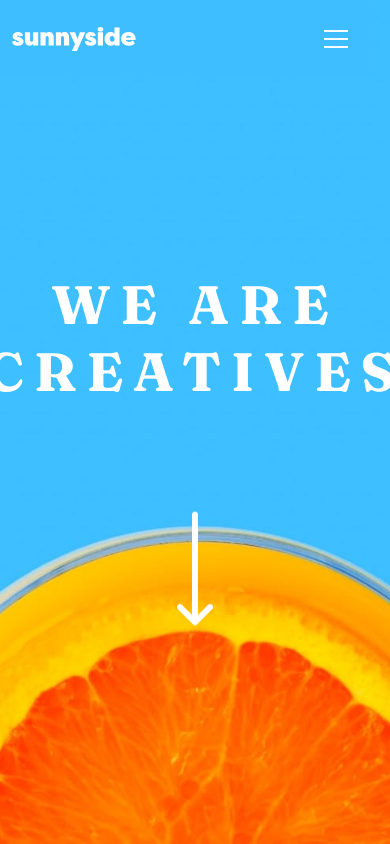
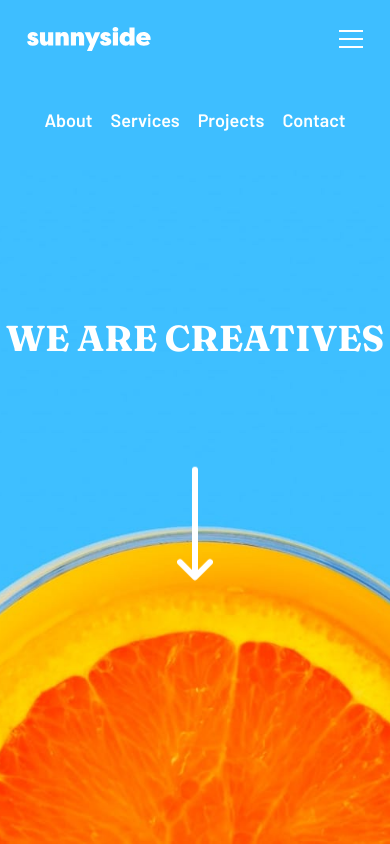
Before and after one commit to alpachm/duty_miercoles_1, a plain HTML site: page index.html in a window 390 px wide. Both pictures are taken after a click on the icon 336 px from the left and 39 px from the top of the page. Shown: the top 844 px of the page. Drawn offline with Linux system fonts and the light colour scheme.

Commit message:
menu_mobile

```diff
--- a/index.html
+++ b/index.html
@@ -3,7 +3,8 @@
 
 <head>
   <meta charset="UTF-8">
-  <meta name="viewport" content="width=device-width, initial-scale=1.0">
+  <meta name="viewport"
+    content="width=device-width, initial-scale=1.0, minimum-scale=1.0, maximum-scale=1.0, user-scalable=no">
   <link rel="icon" type="image/png" sizes="32x32" href="./images/favicon-32x32.png">
   <title>Frontend Mentor | Sunnyside agency landing page</title>
   <link rel="stylesheet" href="style.css">
@@ -23,14 +24,14 @@
           fill="#FFF" fill-rule="nonzero" />
       </svg>
 
-      <nav class="desktop">
+      <nav class="desktop menu__nav">
         <a href="">About</a>
         <a href="">Services</a>
         <a href="">Projects</a>
         <a href="">Contact</a>
       </nav>
 
-      <svg class="mobile" width="24" height="18" xmlns="http://www.w3.org/2000/svg">
+      <svg class="mobile icon__menu" width="24" height="18" xmlns="http://www.w3.org/2000/svg">
         <path d="M24 16v2H0v-2h24zm0-8v2H0V8h24zm0-8v2H0V0h24z" fill="#FFF" fill-rule="evenodd" />
       </svg>
     </header>
@@ -41,7 +42,7 @@
 
       <h1>We are creatives</h1>
 
-      <svg width="36" height="114" xmlns="http://www.w3.org/2000/svg">
+      <svg class="flecha" width="36" height="114" xmlns="http://www.w3.org/2000/svg">
         <g stroke="#FFF" stroke-width="6" fill="none" fill-rule="evenodd" stroke-linecap="round"
           stroke-linejoin="round">
           <path d="M18 3v100M3 95.484l15 15 15-15" />
@@ -199,7 +200,7 @@
     </div>
   </footer>
 
-
+  <script src="main.js"></script>
 </body>
 
 </html>
--- /dev/null
+++ b/main.js
@@ -0,0 +1,6 @@
+const iconMenu = document.querySelector('.icon__menu');
+const menu = document.querySelector('.menu__nav')
+
+iconMenu.addEventListener("click", function(){
+    menu.classList.toggle("show__menu");
+})
--- a/style.css
+++ b/style.css
@@ -31,10 +31,8 @@ html {
     scroll-behavior: smooth;
 }
 
-body {
-    display: flex;
-    flex-flow: column;
-    align-items: center;
+.container {
+    width: 100%;
 }
 
 img {
@@ -58,8 +56,36 @@ header {
     width: 100%;
 }
 
-header svg {
+header .icon__menu {
     cursor: pointer;
+    position: relative;
+}
+
+header .desktop {
+    position: absolute;
+    top: -200%;
+    right: 0;
+    width: 100%;
+    height: 100px;
+
+    display: flex;
+    justify-content: center;
+    align-items: center;
+    gap: 1rem;
+    background: var(--blueBg);
+    transition: .2s;
+}
+
+header .show__menu {
+    top: 70px
+}
+
+
+
+header .desktop a {
+    text-decoration: none;
+    color: var(--White);
+
 }
 
 /* HERO */
@@ -83,8 +109,8 @@ main h1 {
     font-family: 'Fraunces', serif;
     text-transform: uppercase;
     color: var(--White);
-    font-size: 3rem;
-    letter-spacing: 10px;
+    font-size: 2rem;
+    /* letter-spacing: 7px; */
 }
 
 main svg {
@@ -218,6 +244,7 @@ main svg {
     font-family: 'Fraunces', serif;
     text-transform: uppercase;
     letter-spacing: 7px;
+    font-size: .8rem;
     color: var(--Verydarkgrayishblue);
 }
 
@@ -330,6 +357,10 @@ footer .icons svg {
         background-image: url(images/desktop/image-header.jpg);
     }
 
+    main h1 {
+        letter-spacing: 7px;
+    }
+
     .contents {
         grid-template-columns: 1fr 1fr;
     }
@@ -380,4 +411,6 @@ footer .icons svg {
         margin-top: 2rem;
         max-width: 300px;
     }
+
+
 }
```
